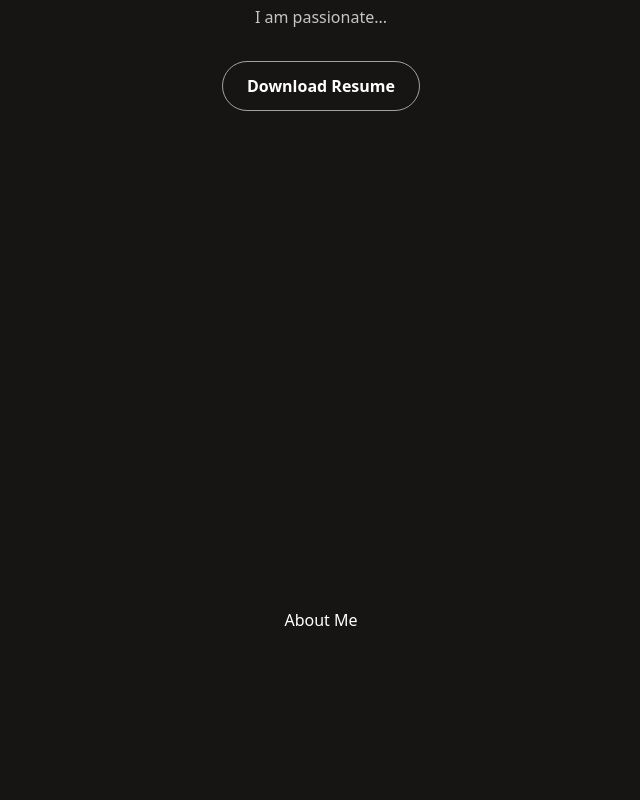
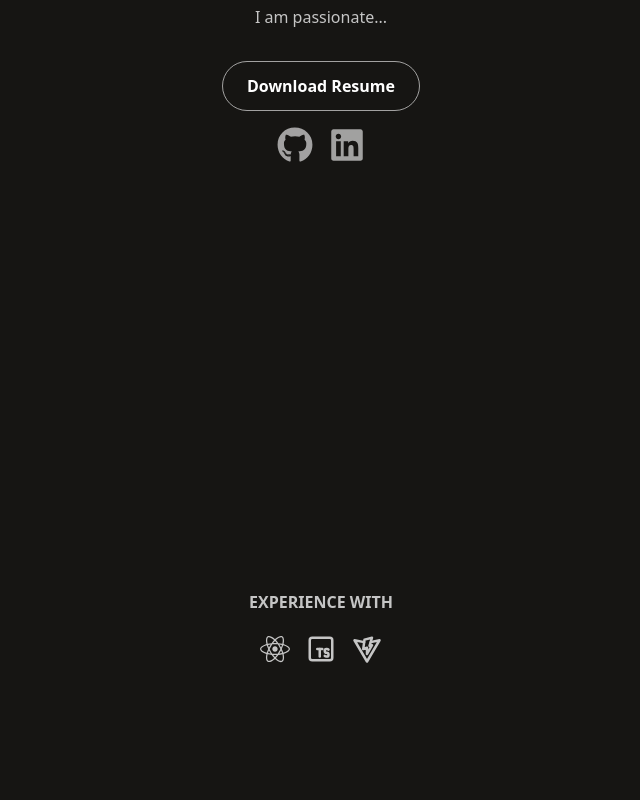
Before and after one commit to DnguyenE/portfolio-website-react, a React (Vite) app: page / in a window 1280 px wide. Shown: the part 580-1380 px from the top of the page, without its empty margins (319-959 px from the left). Built offline with nearby package versions, Linux system fonts and the light colour scheme.

Commit message:
Create dissapearing navBar on the home page

```diff
--- a/package.json
+++ b/package.json
@@ -12,6 +12,7 @@
   "dependencies": {
     "react": "^19.2.0",
     "react-dom": "^19.2.0",
+    "react-icons": "^5.5.0",
     "tailwind-scrollbar": "^4.0.2"
   },
   "devDependencies": {
--- a/src/components/About.tsx
+++ b/src/components/About.tsx
@@ -1,9 +1,19 @@
-import React from 'react'
+import { FaJava, FaReact } from "react-icons/fa"
+import { TbBrandJavascript, TbBrandTypescript, TbBrandVite } from "react-icons/tb"
+
 
 const About = () => {
   return (
-    <section id='about' className='min-h-screen flex items-center justify-center text-white'>
-        About Me
+    <section id='about' className='min-h-screen flex flex-col items-center justify-center text-white'>
+          <div className="text-[#C5C5C5] font-semibold">
+            <h2>EXPERIENCE WITH</h2>
+          </div>
+
+          <div className="flex mt-5 gap-4 text-3xl text-[#C5C5C5]">
+            <FaReact />
+            <TbBrandTypescript />
+            <TbBrandVite />
+          </div>
     </section>
   )
 }
--- a/src/components/Home.tsx
+++ b/src/components/Home.tsx
@@ -1,3 +1,4 @@
+import { FaGithub, FaLinkedin } from "react-icons/fa";
 import logo from "../assets/home-pic.png";
 
 const Home = () => {
@@ -6,7 +7,6 @@ const Home = () => {
       id="home"
       className="scroll-mt-[82px] min-h-[calc(100vh-82px)] text-white flex justify-center pt-28 pb-16"
     >
-
       {/* ---Avatar--- */}
       <div className="w-full max-w-5xl px-4 flex flex-col items-center text-center">
         <div className="w-32 h-32 rounded-full bg-linear-to-b from-[#FF8660] to-[#9A33FF] p-1 mb-8">
@@ -42,6 +42,24 @@ const Home = () => {
         >
           Download Resume
         </a>
+        <div className="flex gap-4 mt-4 text-4xl text-white/60 font-semibold cursor-pointer">
+          <a
+            className="hover:text-white"
+            href="https://github.com/DnguyenE"
+            target="_blank"
+            rel="noopener noreferrer"
+          >
+            <FaGithub />
+          </a>
+          <a
+            className="hover:text-white"
+            href="https://www.linkedin.com/in/ethan-dinh-8a4072327/"
+            target="_blank"
+            rel="noopener noreferrer"
+          >
+            <FaLinkedin />
+          </a>
+        </div>
       </div>
     </section>
   );
--- a/src/components/NavBar.tsx
+++ b/src/components/NavBar.tsx
@@ -1,3 +1,5 @@
+import { useEffect, useState } from "react";
+
 const pages = [
   {
     id: "home",
@@ -22,8 +24,28 @@ const pages = [
 ];
 
 const NavBar = () => {
+  const [visible, setVisible] = useState(false);
+
+  useEffect(() => {
+    const hero = document.getElementById("home");
+    if (!hero) {
+      setVisible(true);
+      return;
+    }
+
+    const observer = new IntersectionObserver(
+      ([entry]) => {
+        setVisible(!entry.isIntersecting);
+      },
+      { threshold: 0.1 }
+    );
+
+    observer.observe(hero);
+    return () => observer.disconnect();
+  }, []);
+
   return (
-    <div className="fixed top-0 left-0 z-50 w-full h-[82px] bg-[#222222] shadow flex items-center justify-center">
+    <div className={`fixed top-0 left-0 z-50 w-full h-[82px] bg-[#222222] shadow flex items-center justify-center transition-all duration-300 ${visible ? "opacity-100 translate-y-0" : "opacity-0 translate-y-full pointer-events-none"}`}>
       <div className="flex items-center gap-50 text-white font-medium">
         {/* ----LeftSide---- */}
 
```
Also changed, not shown: src/components/Contact.tsx (line endings or trailing spaces), src/components/Projects.tsx (line endings or trailing spaces), 1 other file (tests, documents, lock files or other folders).
